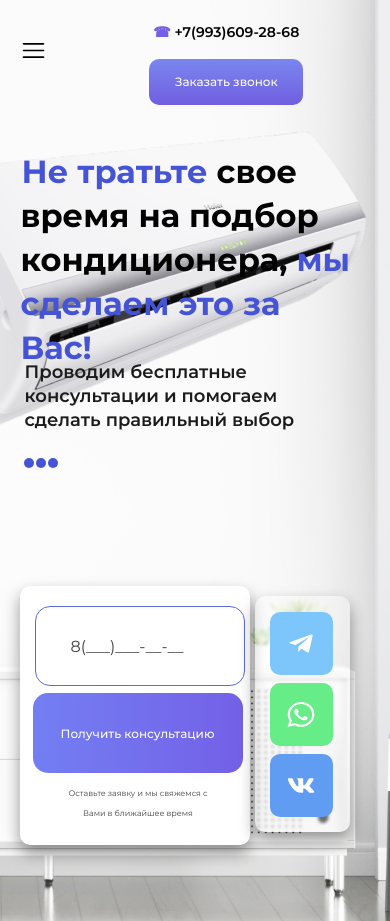
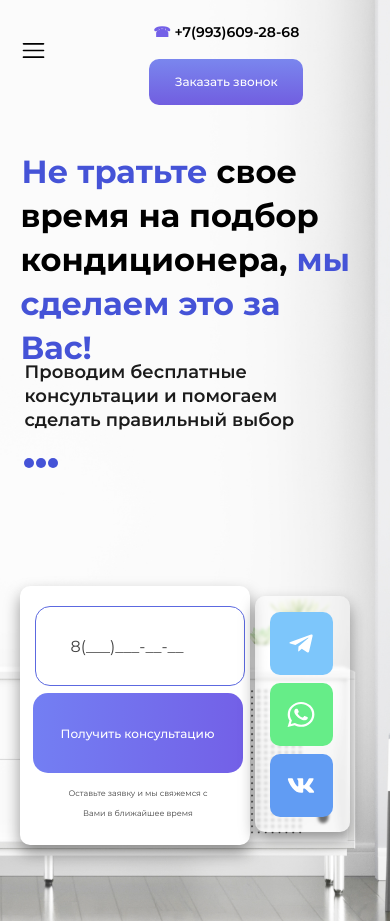
Before and after one commit to AndreiZhura/Oleg_new, a PHP site: page / in a window 390 px wide; the page is wider, and only the part inside the window is pictured. Shown: the top 921 px of that part. Run offline with PHP 8.4, Linux system fonts and the light colour scheme; some libraries are stand-ins or nearby versions; some web fonts are replaced.

Commit message:
Заработала функциональность

```diff
--- a/src/blocks/DontWasteYourTime/DontWasteYourTime.css
+++ b/src/blocks/DontWasteYourTime/DontWasteYourTime.css
@@ -398,17 +398,12 @@
 
 @media screen and (max-width: 863px) {
   .air__conditioner {
-    right: -55%;
+    background: url(../../images/condey-two-big.png) bottom 230px right 20px no-repeat;
+    width: 550px;
+    right: 0%;
   }
 }
 
-@media screen and (max-width: 790px) {
-  .air__conditioner {
-    background: url(../../images/condey-two-big.png) bottom 200px right 240px no-repeat;
-    width: 725px;
-    height: 730px;
-  }
-}
 
 @media screen and (max-width: 682px) {
   .top__title {
@@ -438,7 +433,9 @@
   }
 
   .air__conditioner {
-    background: url(../../images/condey-two-big.png) bottom 200px right 100px no-repeat;
+    background: url(../../images/condey-two-big.png) bottom 200px left 35px no-repeat;
+    width: 520px;
+    right: -19%;
   }
 
   .form-and-nav {
@@ -471,47 +468,31 @@
   }
 }
 
-@media screen and (max-width:570px) {
-  .air__conditioner {
-    background: url(../../images/condey-two-big.png) bottom 200px right 130px no-repeat;
-  }
-}
 
-@media screen and (max-width:550px) {
-  .air__conditioner {
-    background: url(../../images/condey-two-big.png) bottom 200px right 140px no-repeat;
-  }
-
-}
 
 @media screen and (max-width:545px) {
   .air__conditioner {
-    background: url(../../images/condey-two-big.png) bottom 200px right 160px no-repeat;
-  }
-
-}
-
-@media screen and (max-width:525px) {
-  .air__conditioner {
-    background: url(../../images/condey-two-big.png) bottom 190px right 170px no-repeat;
+    background: url(../../images/condey-two-big.png) bottom 200px right -10px no-repeat;
+    width: 455px;
+    right: 1%;
   }
 
 }
 
 @media screen and (max-width:510px) {
   .air__conditioner {
-    background: url(../../images/condey-two-big.png) bottom 235px right 180px no-repeat;
+    background: url(../../images/condey-two-big.png) bottom 200px right -22px no-repeat;
   }
 
 }
 
+
 @media screen and (max-width:500px) {
   .air__conditioner {
-    background: url(../../images/condey-two-big.png) bottom 300px right 190px no-repeat;
+    display: none;
   }
 
 }
-
 
 @media screen and (max-width:480px) {
   .navtell__item {
@@ -524,9 +505,6 @@
     width: 285px;
   }
 
-  .air__conditioner {
-    background: url(../../images/condey-two-big.png) bottom 320px right 160px no-repeat;
-  }
 
   .top__input {
     width: 255px;
--- a/src/blocks/OurAdvantages/OurAdvantages.css
+++ b/src/blocks/OurAdvantages/OurAdvantages.css
@@ -279,7 +279,7 @@
 @media screen and (max-width: 430px) {
   .advantages__element {
     grid-template-columns: 50% 50%;
-    height: 350px;
+    height: 380px;
   }
 }
 
@@ -293,7 +293,7 @@
   }
 
   .advantages__element {
-    height: 365px;
+    height: 515px;
   }
 }
 
--- a/src/blocks/header/header.css
+++ b/src/blocks/header/header.css
@@ -292,7 +292,7 @@
 
 }
 
-@media screen and (max-width:425px) {
+@media screen and (max-width:430px) {
 
    .header {
       width: 100%;
```
